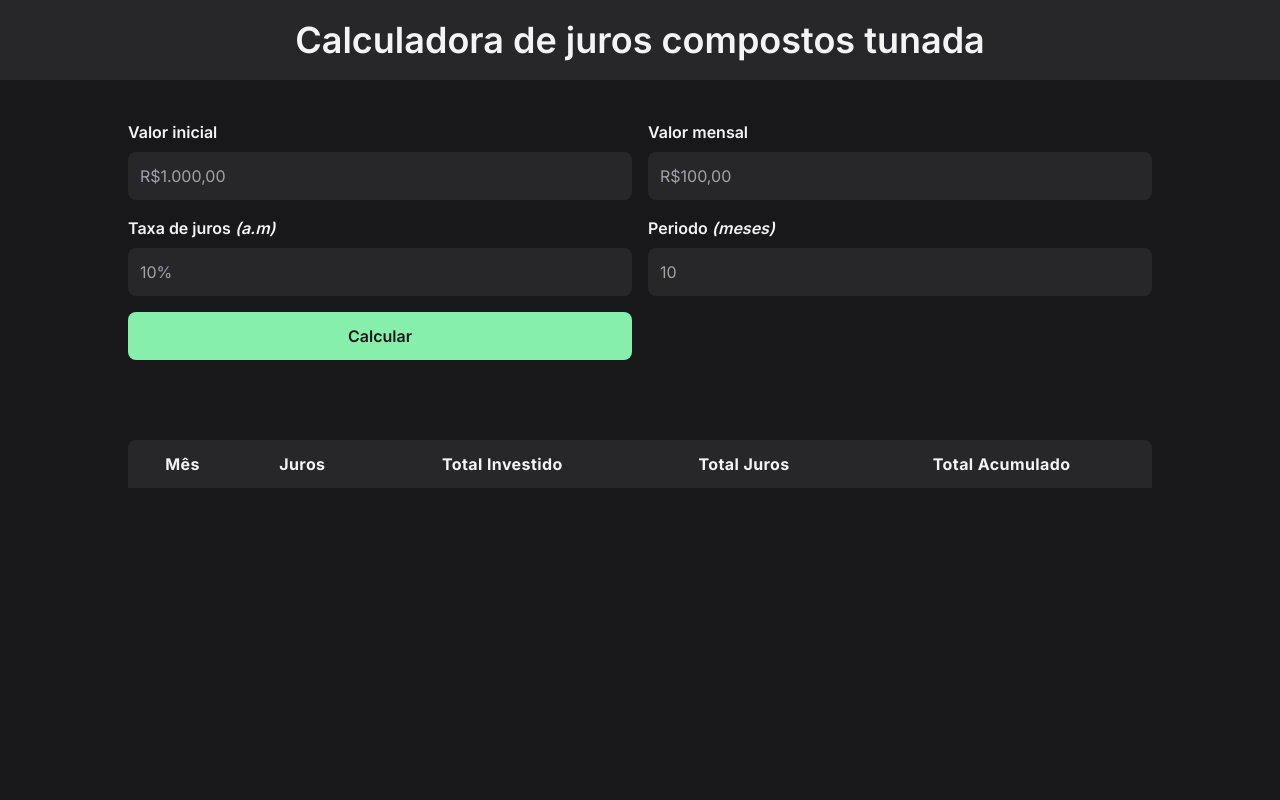
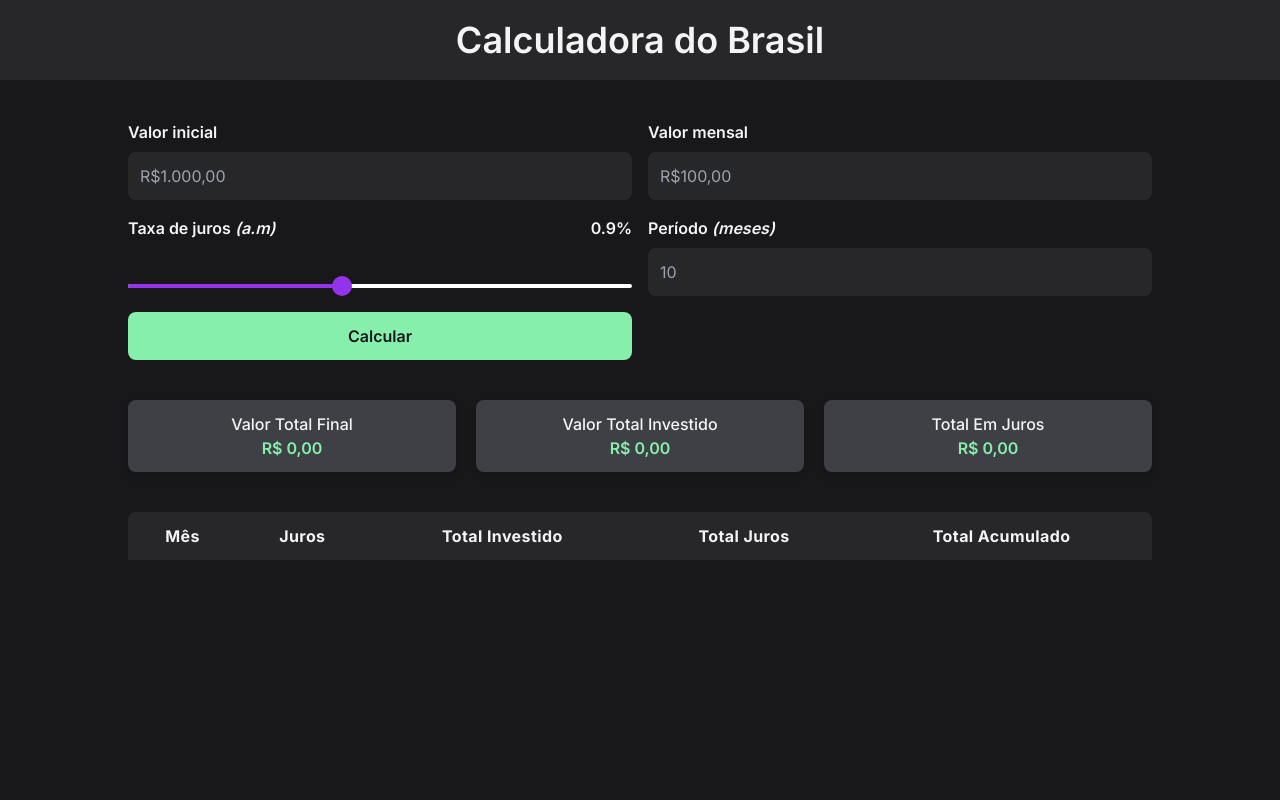
Before and after one commit to DenisMedeirosSDK/calc-juros-compostos, a React (Vite) app: page / in a window 1280 px wide. Shown: the top 800 px of the page. Built offline with nearby package versions, Linux system fonts and the light colour scheme.

Commit message:
use hook form and radix slider

```diff
--- a/src/App.tsx
+++ b/src/App.tsx
@@ -1,8 +1,9 @@
-import { FormEvent, useState } from "react";
+import { zodResolver } from '@hookform/resolvers/zod';
+import * as Slider from '@radix-ui/react-slider';
+import { useState } from "react";
+import { useForm } from "react-hook-form";
+import * as z from "zod";
 import { formattedCurrency } from "./utils/format-currency";
-
-import * as z from "zod";
-import { Adsense } from "./components/Adsense";
 
 interface ResponseTable {
   month: number;
@@ -12,18 +13,17 @@ interface ResponseTable {
   totalAccumulated: number;
 }
 
-const schema = z.object({
-  initialMoney: z.number().min(0),
-  monthMoney: z.number().min(0),
-  interestPercentage: z.number().max(1).min(0),
-  period: z.number().min(1),
+const formSchema = z.object({
+  initialMoney: z.coerce.number().min(0),
+  monthMoney: z.coerce.number().min(0),
+  period: z.coerce.number().min(1),
 });
 
+type FormSchema = z.infer<typeof formSchema>;
+
 export function App() {
-  const [initialMoney, setInitialMoney] = useState("");
-  const [monthMoney, setMonthMoney] = useState("");
-  const [interestPercentage, setiInterestPercentage] = useState("");
-  const [period, setPeriod] = useState("");
+
+  const [interestPercentage, setInterestPercentage] = useState(0.9);
 
   const [finalTotalAmount, setFinalTotalAmount] = useState(0);
   const [finalTotalInvested, setFinalTotalInvested] = useState(0);
@@ -32,13 +32,15 @@ export function App() {
 
   const [result, setResult] = useState<ResponseTable[]>([]);
 
-  function handleCalculate(event: FormEvent) {
-    event.preventDefault();
+  const { register, handleSubmit, control, formState: { errors, isSubmitting } } = useForm<FormSchema>({
+    resolver: zodResolver(formSchema)
+  })
 
-    const convInitialMoney = Number(initialMoney);
-    const convMonthMoney = Number(monthMoney);
-    const convInterestPercentage = Number(interestPercentage) / 100;
-    const convPeriod = Number(period);
+  function handleCalculate(data: FormSchema) {
+    const convInitialMoney = data.initialMoney;
+    const convMonthMoney = data.monthMoney;
+    const convInterestPercentage = interestPercentage / 100;
+    const convPeriod = data.period;
 
     let totalInvested = convInitialMoney;
     let totalInterest = 0;
@@ -79,12 +81,17 @@ export function App() {
     setIsCalculate(true);
   }
 
+
+  function handleValueChange(newValue: number) {
+    setInterestPercentage(newValue)
+  }
+
   return (
-    <div className="bg-zinc-900 text-zinc-100 flex flex-col w-full h-full min-h-screen items-center pb-10">
+    <div className="bg-zinc-900 text-zinc-100 flex flex-col w-full min-h-screen h-full items-center pb-10">
       <main className="flex flex-col justify-center items-center w-full px-5 mx-auto gap-10">
         <form
-          action=""
           className="grid md:grid-cols-2 gap-4 w-full max-w-5xl mt-10"
+          onSubmit={handleSubmit(handleCalculate)}
         >
           <div className="flex flex-col">
             <label htmlFor="" className="font-semibold mb-2">
@@ -96,10 +103,16 @@ export function App() {
               placeholder="R$1.000,00"
               className="p-3 bg-zinc-800 rounded-lg border-collapse
             outline-none focus:ring-2 ring-green-300"
-              value={initialMoney}
-              onChange={(event: FormEvent<HTMLInputElement>) =>
-                setInitialMoney(event.currentTarget.value)
+              // value={initialMoney}
+              // onChange={(event: FormEvent<HTMLInputElement>) =>
+              //   setInitialMoney(event.currentTarget.value)
+              // }
+              {...register("initialMoney")}
+              onKeyDown={(e) => {
+                if (e.key === "Enter") {
+                  handleSubmit(handleCalculate)();
                 }
+              }}
             />
           </div>
           <div className="flex flex-col">
@@ -112,53 +125,84 @@ export function App() {
               placeholder="R$100,00"
               className="p-3 bg-zinc-800 rounded-lg border-collapse
             outline-none focus:ring-2 ring-green-300"
-              value={monthMoney}
-              onChange={(event: FormEvent<HTMLInputElement>) =>
-                setMonthMoney(event.currentTarget.value)
+              // value={monthMoney}
+              // onChange={(event: FormEvent<HTMLInputElement>) =>
+              //   setMonthMoney(event.currentTarget.value)
+              // }
+
+              {...register("monthMoney")}
+              onKeyDown={(e) => {
+                if (e.key === "Enter") {
+                  handleSubmit(handleCalculate)();
                 }
+              }}
             />
           </div>
-          <div className="flex flex-col">
-            <label htmlFor="" className="font-semibold mb-2">
+          <div className="flex flex-col justify-between">
+            <label htmlFor="" className="font-semibold mb-2 flex flex-row justify-between">
+              <p>
                 Taxa de juros <i>(a.m)</i>
+              </p>
+              <span className="">{interestPercentage}%</span>
             </label>
+
+            <Slider.Root defaultValue={[0.9]} min={0.1} max={2} step={0.01} aria-label="Volume"
+              className="relative flex h-5 w-full touch-none items-center"
+
+              onValueChange={(value) => handleValueChange(value[0])}
+            >
+              <Slider.Track className="relative h-1 w-full grow rounded-full bg-white dark:bg-gray-800">
+                <Slider.Range className="absolute h-full rounded-full bg-purple-600 dark:bg-white" />
+              </Slider.Track>
+              <Slider.Thumb
+                className="block h-5 w-5 rounded-full bg-purple-600 dark:bg-white focus:outline-none focus-visible:ring focus-visible:ring-purple-500 focus-visible:ring-opacity-75"
+              />
+            </Slider.Root>
+
+            {/*
             <input
               type="text"
               placeholder="10%"
               className="p-3 bg-zinc-800 rounded-lg border-collapse
             outline-none focus:ring-2 ring-green-300"
               value={interestPercentage}
-              onChange={(event: FormEvent<HTMLInputElement>) =>
-                setiInterestPercentage(event.currentTarget.value)
-              }
-            />
+            // onChange={(event: FormEvent<HTMLInputElement>) =>
+            //   setInterestPercentage(event.currentTarget.value)
+            // }
+            /> */}
           </div>
           <div className="flex flex-col">
             <label htmlFor="" className="font-semibold mb-2">
-              Periodo <i>(meses)</i>
+              Período <i>(meses)</i>
             </label>
             <input
               type="text"
               placeholder="10"
               className="p-3 bg-zinc-800 rounded-lg border-collapse
             outline-none focus:ring-2 ring-green-300"
-              value={period}
-              onChange={(event: FormEvent<HTMLInputElement>) =>
-                setPeriod(event.currentTarget.value)
+              // value={period}
+              // onChange={(event: FormEvent<HTMLInputElement>) =>
+              //   setPeriod(event.currentTarget.value)
+              // }
+              {...register("period")}
+              onKeyDown={(e) => {
+                if (e.key === "Enter") {
+                  handleSubmit(handleCalculate)();
                 }
+              }}
             />
           </div>
 
           <button
             type="submit"
-            onClick={handleCalculate}
-            className="bg-green-300 hover:bg-green-500 transition-colors rounded-lg h-12 text-zinc-900 font-semibold"
+            disabled={isSubmitting}
+            className="bg-green-300 hover:bg-green-500 transition-colors rounded-lg h-12 text-zinc-900 font-semibold disabled:bg-zinc-500"
           >
             Calcular
           </button>
         </form>
         <section className="w-full max-w-5xl">
-          {isCalculate ? (
+
           <div className="grid md:grid-cols-3 md:justify-between items-center gap-5">
             <div
               className="flex flex-col justify-center items-center bg-zinc-700 p-3 rounded-lg
@@ -188,15 +232,7 @@ export function App() {
               </span>
             </div>
           </div>
-          ) : (
-            <div className="max-w-[728px] max-h-[90px]">
-              <Adsense
-                client="ca-pub-5699676851939916"
-                slot="2117955977"
-                format="auto"
-              />
-            </div>
-          )}
+
         </section>
         <section className="w-full overflow-auto max-h-[620px] max-w-5xl">
           <table className="min-w-full">
--- a/src/components/Header.tsx
+++ b/src/components/Header.tsx
@@ -3,7 +3,7 @@ export function Header() {
     <div>
       <header className="flex justify-center items-center w-full h-20 bg-zinc-800">
         <h1 className="text-4xl font-semibold text-center text-zinc-100">
-          Calculadora de juros compostos tunada
+          Calculadora do Brasil
         </h1>
       </header>
     </div>
--- a/src/layout/default-layout.tsx
+++ b/src/layout/default-layout.tsx
@@ -4,10 +4,14 @@ import { Header } from "../components/Header";
 
 export function DefaultLayout() {
   return (
-    <div>
+    <div className="bg-zinc-900 min-h-screen">
       <Header />
-      <Outlet />
-      <Footer />
+      <div className="h-full">
+        <Outlet />
+      </div>
+      <div className="mt-auto">
+        <Footer />
+      </div>
     </div>
   );
 }
```
Also changed, not shown: package.json (+4 -3 lines), 1 other file (tests, documents, lock files or other folders). Lines whose indentation alone changed are shown as unchanged.
